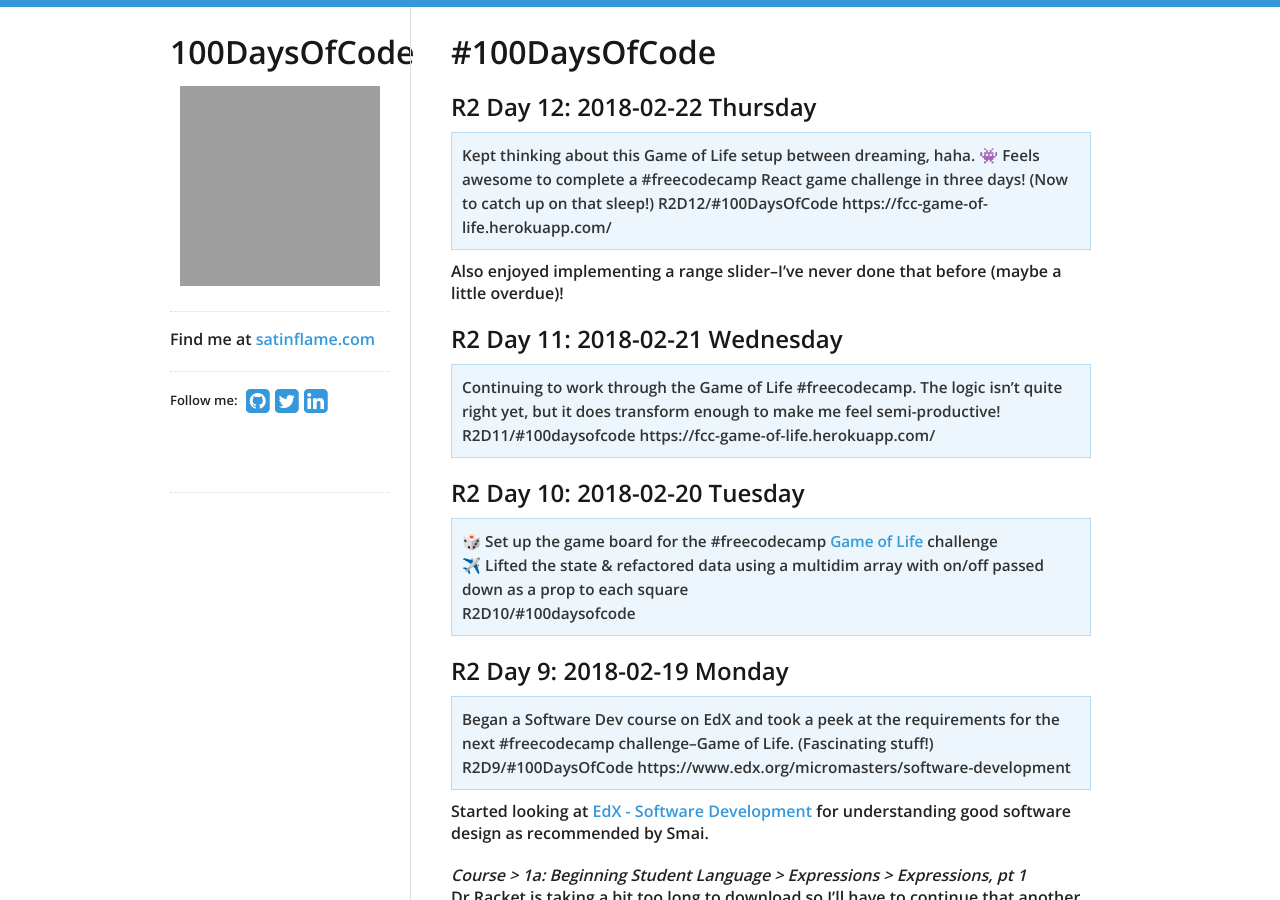
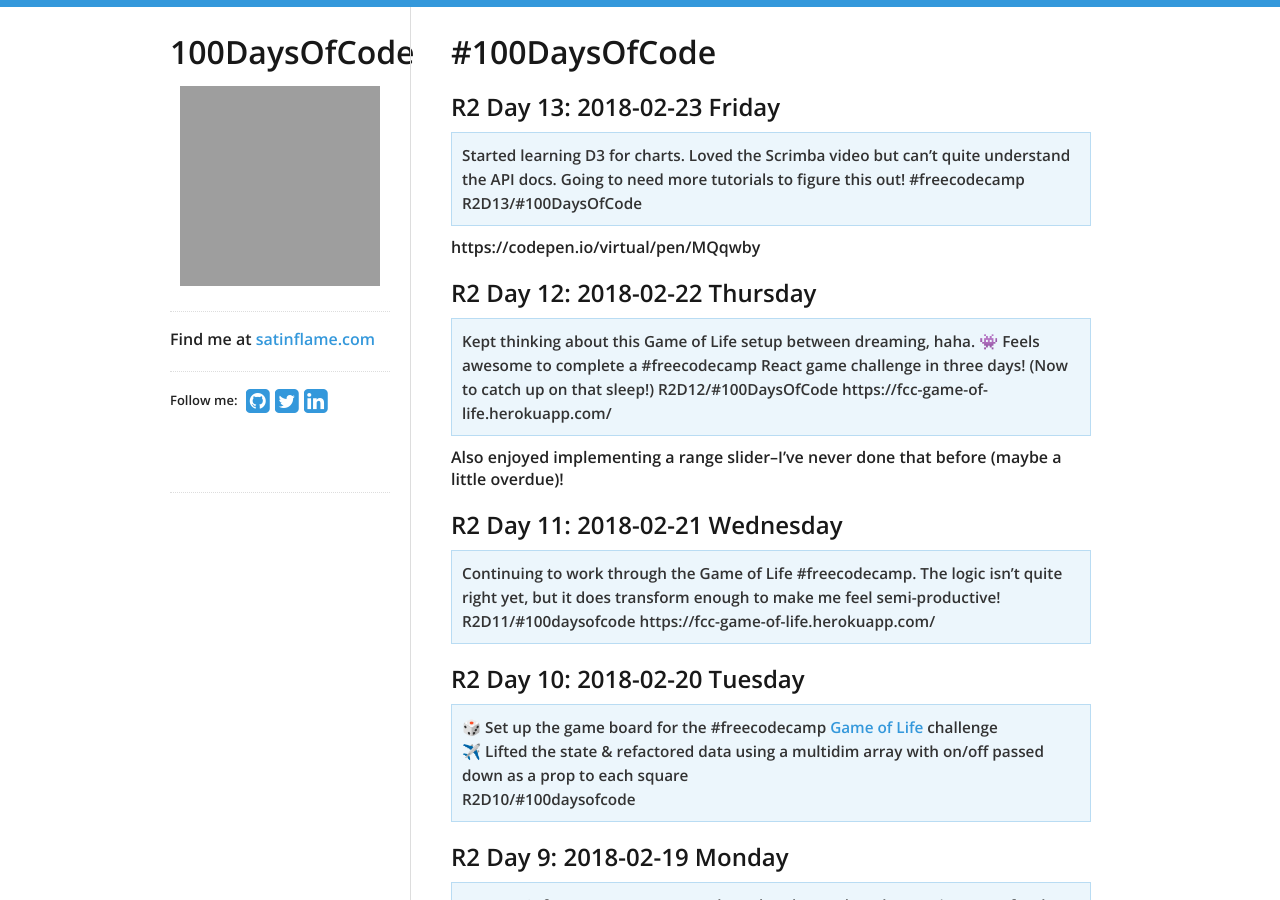
Before and after one commit to virtual/100daysofcode, a Jekyll site: the page built from index.md, in a window 1280 px wide and 900 px high. Built offline with Jekyll 4.4.1, drawn with Linux system fonts in a browser that asks for light colours; nearby versions of some CDN libraries; our own code applies the rules of GitHub Pages for plain Markdown files; grey boxes are pictures that could not be loaded.

Commit message:
Update index.md

```diff
--- a/index.md
+++ b/index.md
@@ -1,4 +1,10 @@
 # #100DaysOfCode
+
+## R2 Day 13: 2018-02-23 Friday
+
+> Started learning D3 for charts. Loved the Scrimba video but can't quite understand the API docs. Going to need more tutorials to figure this out! #freecodecamp R2D13/#100DaysOfCode
+
+https://codepen.io/virtual/pen/MQqwby
 
 ## R2 Day 12: 2018-02-22 Thursday
 
```
